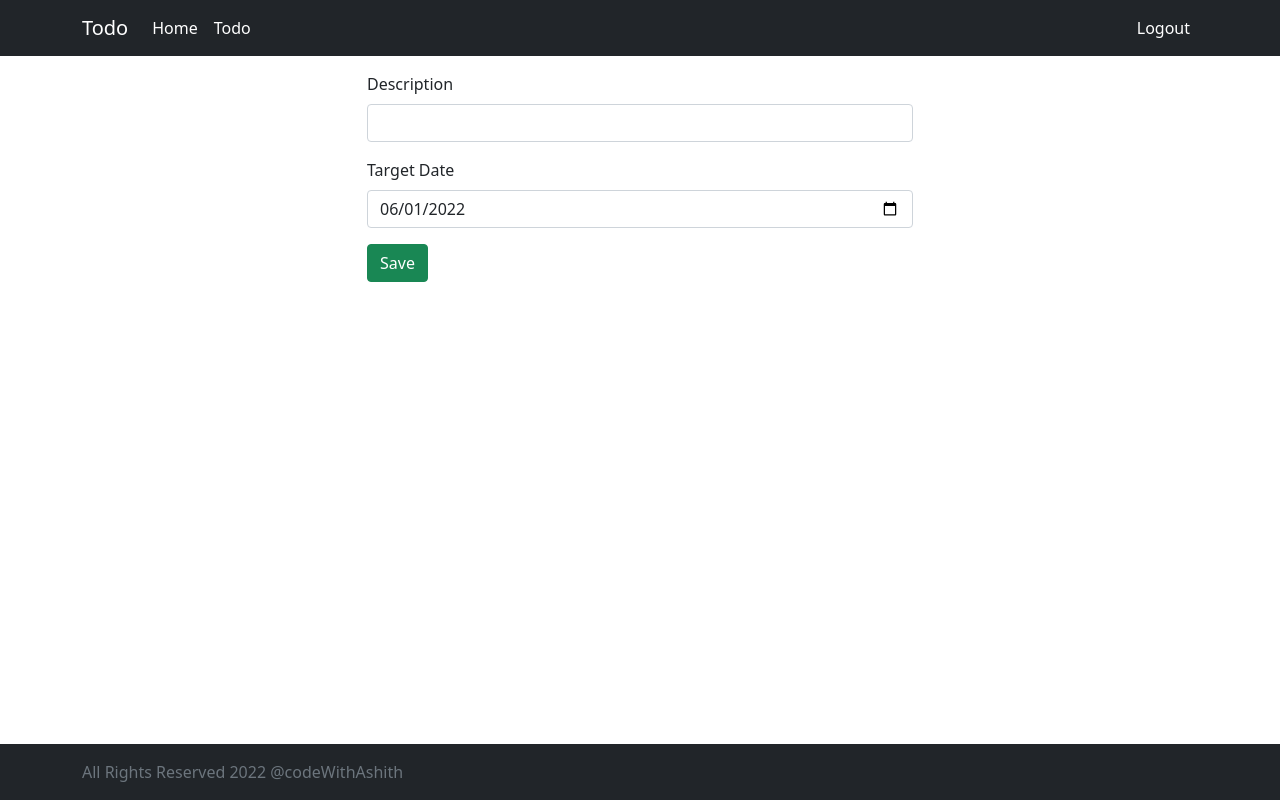
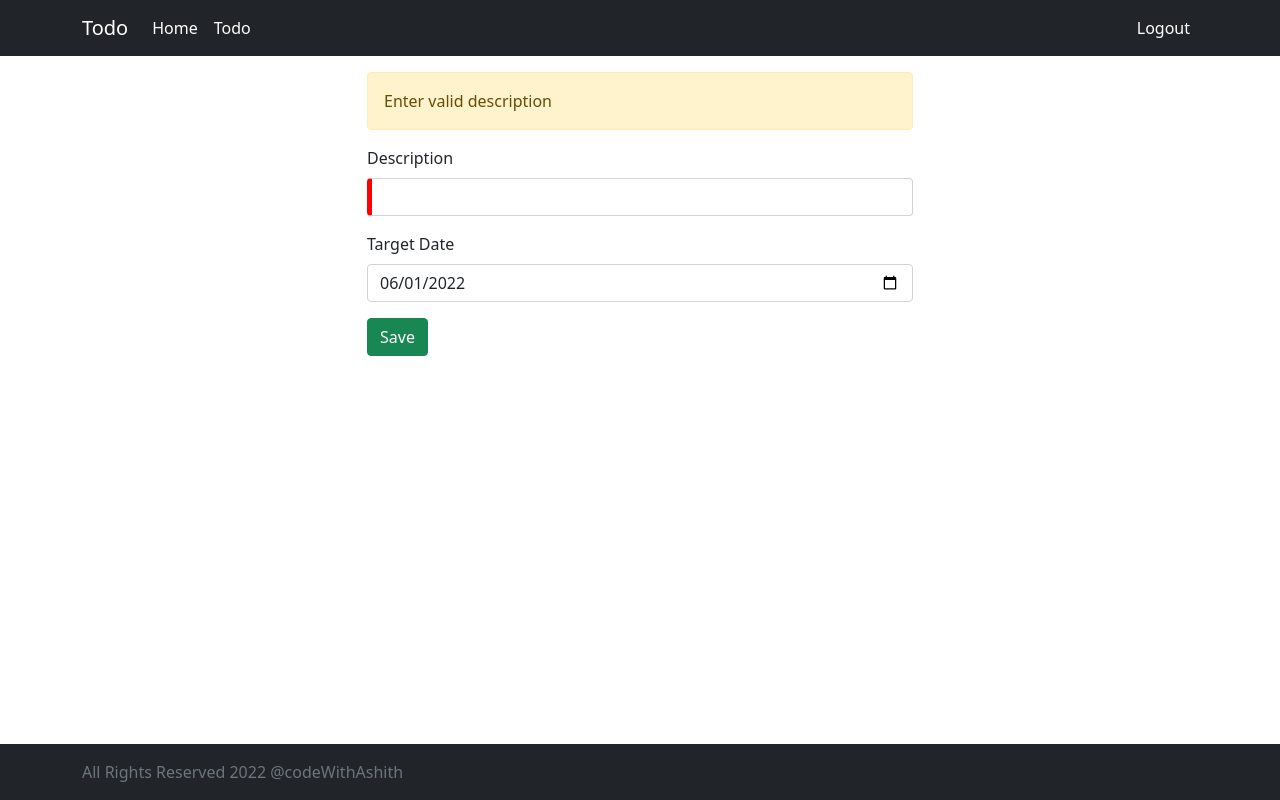
Before and after one commit to codeWithAshith/Angular-Spring-Todo, an Angular app: page /todos/1 in a window 1280 px wide. Built offline with nearby package versions, Linux system fonts and the light colour scheme; no server answers; sample sign-in values are in the browser's storage.

Commit message:
added todo add with validation

```diff
--- a/src/app/component/list-todos/list-todos.component.html
+++ b/src/app/component/list-todos/list-todos.component.html
@@ -26,3 +26,7 @@
     </tr>
   </tbody>
 </table>
+
+<div class="row">
+  <button class="btn btn-success" (click)="addTodo()">Add Todo</button>
+</div>
--- a/src/app/component/list-todos/list-todos.component.ts
+++ b/src/app/component/list-todos/list-todos.component.ts
@@ -42,4 +42,8 @@ export class ListTodosComponent implements OnInit {
   updateTodo(id: number) {
     this.router.navigate(['todos', id]);
   }
+
+  addTodo(){
+    this.router.navigate(['todos', 0]);
+  }
 }
--- a/src/app/component/todo/todo.component.css
+++ b/src/app/component/todo/todo.component.css
@@ -0,0 +1,3 @@
+.ng-invalid:not(form) {
+  border-left: 5px solid red;
+}
--- a/src/app/component/todo/todo.component.html
+++ b/src/app/component/todo/todo.component.html
@@ -1,5 +1,13 @@
 <div class="row justify-content-center mt-3">
   <div class="col-6">
+    <div class="alert alert-warning" *ngIf="description.invalid">
+      Enter valid description
+    </div>
+    <div class="alert alert-warning" *ngIf="targetDate.invalid">
+      Enter valid target date
+    </div>
+
+    <form (ngSubmit)="!todoForm.invalid && saveTodo()" #todoForm="ngForm">
       <div class="mb-3">
         <label for="description" class="form-label">Description</label>
         <input
@@ -8,6 +16,8 @@
           name="description"
           autocomplete="off"
           [(ngModel)]="todo.description"
+          required="required"
+          #description="ngModel"
         />
       </div>
       <div class="mb-3">
@@ -17,10 +27,13 @@
           class="form-control"
           name="targetDate"
           autocomplete="off"
+          required="required"
+          #targetDate="ngModel"
           [ngModel]="todo.targetDate | date: 'yyyy-MM-dd'"
           (ngModelChange)="todo.targetDate = $event"
         />
       </div>
-    <button class="btn btn-success" (click)="saveTodo()">Save</button>
+      <button class="btn btn-success">Save</button>
+    </form>
   </div>
 </div>
--- a/src/app/component/todo/todo.component.ts
+++ b/src/app/component/todo/todo.component.ts
@@ -12,9 +12,9 @@ export class TodoComponent implements OnInit {
   id: number = 0;
   todo: Todo = {
     id: 0,
-    username: '',
+    username: 'demo',
     description: '',
-    targetDate: new Date().toString(),
+    targetDate: new Date(),
     done: false,
   };
 
@@ -26,6 +26,7 @@ export class TodoComponent implements OnInit {
 
   ngOnInit(): void {
     this.id = this.route.snapshot.params['id'];
+    if (this.id > 0)
       this.todoService.getTodoById('demo', this.id).subscribe({
         next: (response: any) => {
           this.todo = response;
@@ -36,10 +37,21 @@ export class TodoComponent implements OnInit {
       });
   }
   saveTodo() {
+    if (this.id > 0)
       this.todoService.updateTodo('demo', this.id, this.todo).subscribe({
         next: (response: any) => {
           this.todo = response;
-        this.router.navigate(['todos'])
+          this.router.navigate(['todos']);
+        },
+        error: (error: any) => {
+          console.log(error);
+        },
+      });
+    else {
+      this.todoService.createTodo('demo', this.id, this.todo).subscribe({
+        next: (response: any) => {
+          this.todo = response;
+          this.router.navigate(['todos']);
         },
         error: (error: any) => {
           console.log(error);
@@ -47,3 +59,4 @@ export class TodoComponent implements OnInit {
       });
     }
   }
+}
--- a/src/app/model/todo.ts
+++ b/src/app/model/todo.ts
@@ -2,6 +2,6 @@ export interface Todo {
   id: number;
   username: string;
   description: string;
-  targetDate: string;
+  targetDate: Date;
   done: boolean;
 }
--- a/src/app/service/todo.service.ts
+++ b/src/app/service/todo.service.ts
@@ -23,6 +23,13 @@ export class TodoService {
     );
   }
 
+  createTodo(username: string, id: number, todo: Todo) {
+    return this.http.post(
+      `http://localhost:9090/users/${username}/todos`,
+      todo
+    );
+  }
+
   deleteTodo(username: string, id: number) {
     return this.http.delete(
       `http://localhost:9090/users/${username}/todos/${id}`
```
Lines whose indentation alone changed are shown as unchanged.
